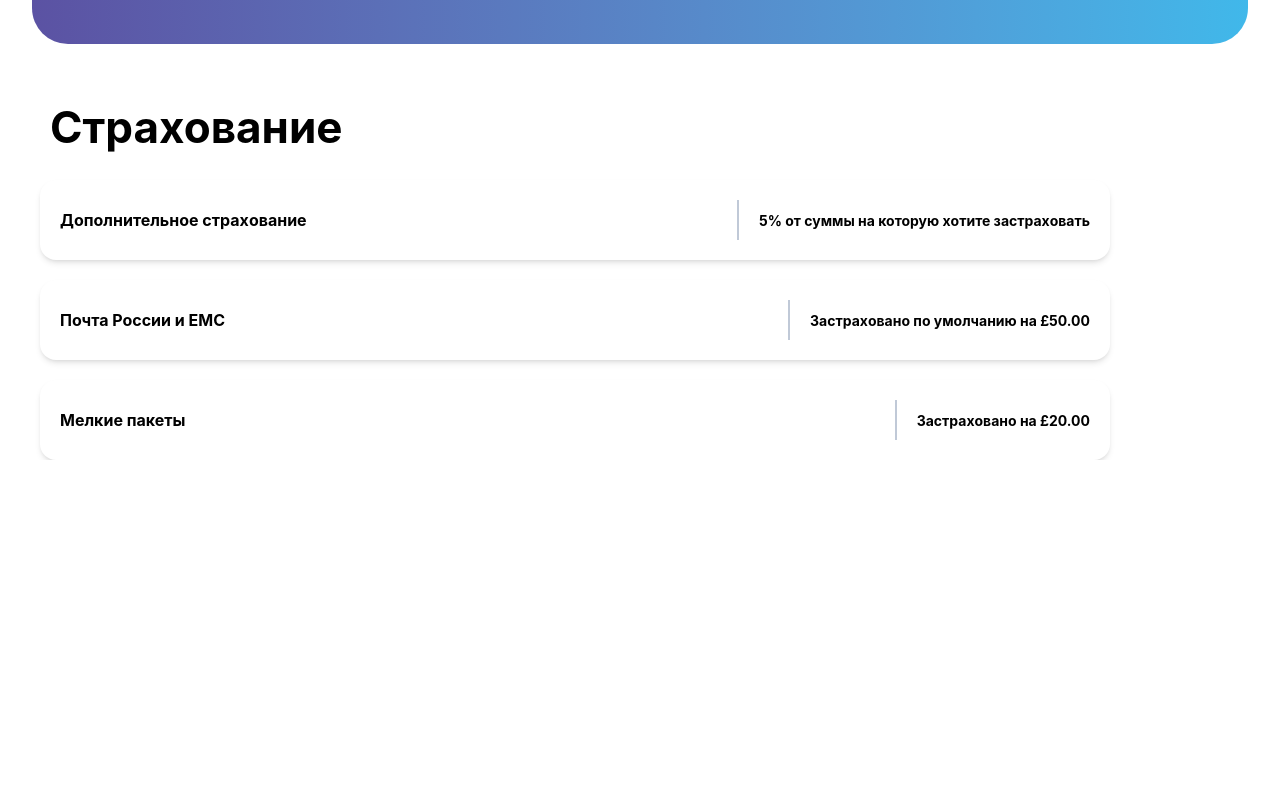
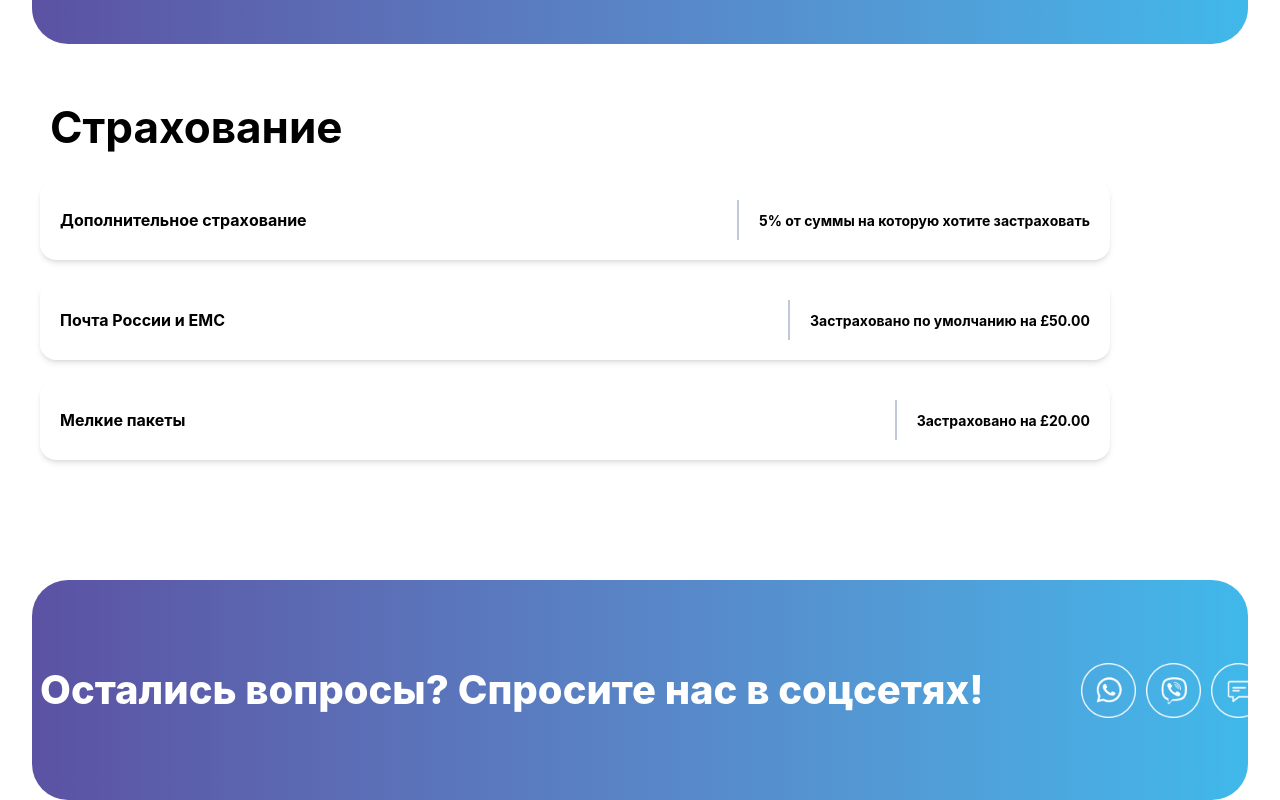
Before and after one commit to zargulak11-hash/bonus, a website: page src/main3.html in a window 1280 px wide. Shown: the part 4558-5358 px from the top of the page. Before the commit the page ends 5018 px from the top, so only its background shows below. Drawn offline with nearby package versions, Linux system fonts and the light colour scheme; files that its build step writes are made by us from their sources.

Commit message:
section5_main3

```diff
--- a/src/main3.html
+++ b/src/main3.html
@@ -390,6 +390,17 @@
 
   </div>
         </section>
+        <section class="bg-gradient-to-r  from-[#5B52A3]  m-auto to-[#40B8EA] rounded-[36px] w-full lg:w-[95%] mt-[60px] lg:mt-[120px] pt-[80px] pb-[80px]">
+            <div class="max-w-[1200px] m-auto flex flex-col lg:flex-row items-center lg:justify-between">
+                    <h1 class="lg:w-[1207px] w-[300px] text-[30px] text-[white] lg:text-[40px] font-[800]">Остались вопросы? Спросите нас в соцсетях!</h1>
+                    <div class="flex gap-[10px] lg:mt-0 lg:mr-0 mt-[30px] mr-[120px] items-center">
+                        <img class="w-[55px]" src="./images/Ватсап.png" alt="">
+                        <img class="w-[55px]" src="./images/Вайбер.png" alt="">
+                        <img class="w-[55px]" src="./images/Чат.png" alt="">
+                    </div>
+        </section>
+    </main>
+
 
 </body>
 </html>
```
